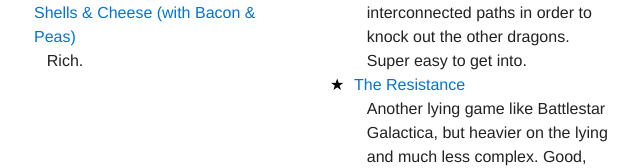
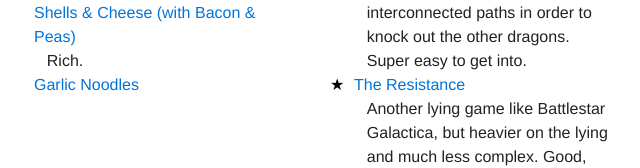
Before and after one commit to girasquid/incredible, a plain HTML site: page index.html in a window 1280 px wide. Shown: the part 2721-2889 px from the top of the page, without its empty margins (318-958 px from the left). Drawn offline with Linux system fonts and the light colour scheme.

Commit message:
Add garlic noodles

```diff
--- a/index.html
+++ b/index.html
@@ -174,6 +174,8 @@
 
           <dt><a href="http://thepioneerwoman.com/cooking/2014/09/shells-cheese-and-bacon-and-peas/">Shells & Cheese (with Bacon & Peas)</a></dt>
           <dd>Rich.</dd>
+
+          <dt><a href="http://www.budgetbytes.com/2009/12/garlic-noodles/">Garlic Noodles</a></dt>
         </dl>
       </div>
       <div class="lg-col lg-col-3 px3">
```
